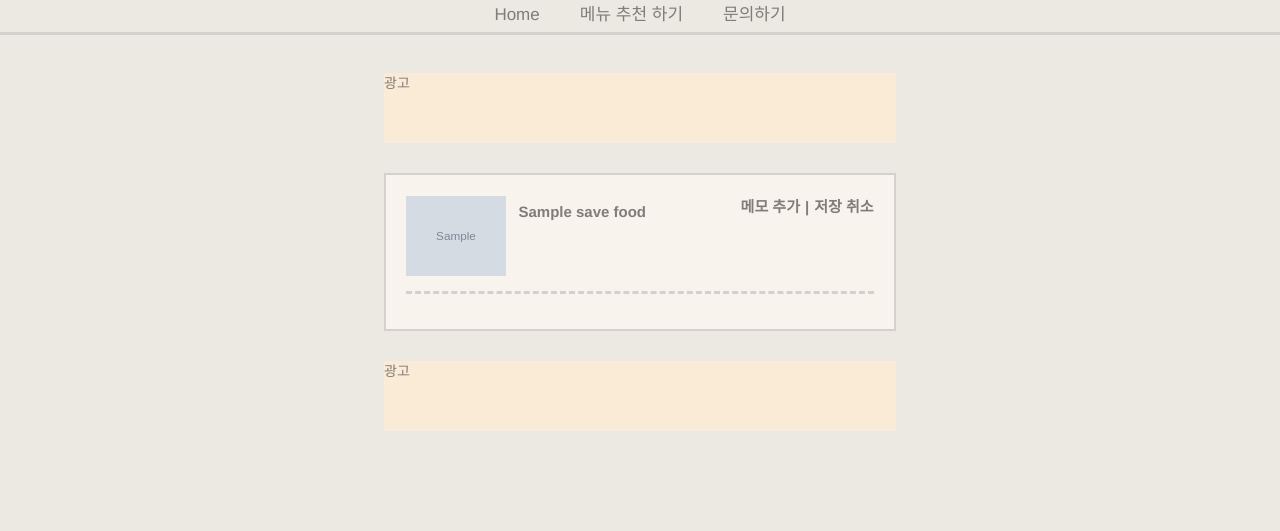
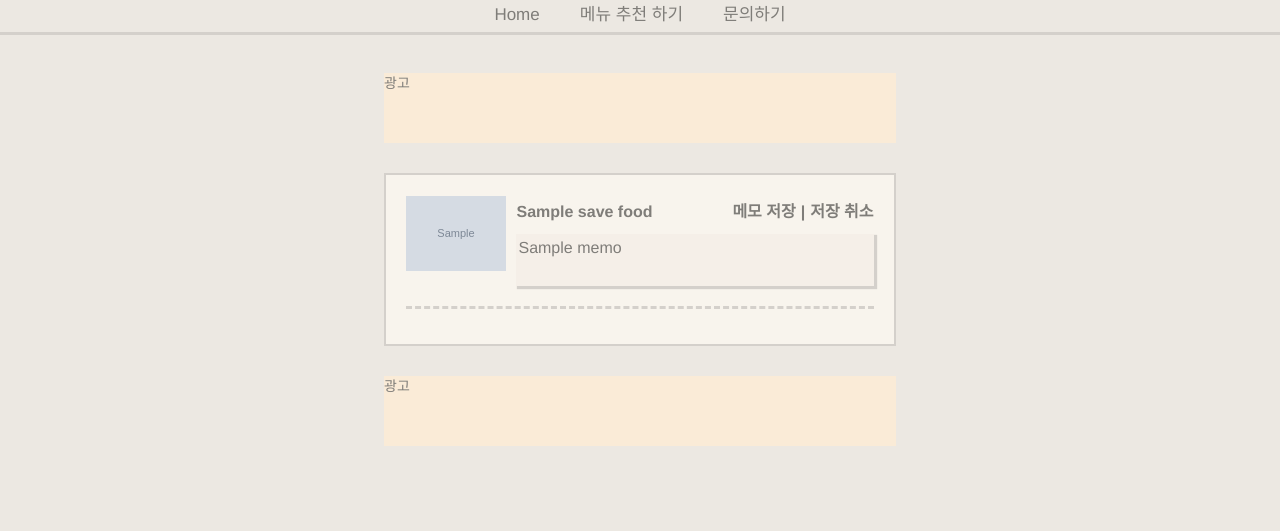
Before and after one commit to jong-seoung/oneului_bab, a Django app: template oneului_bab/templates/content/savelist.html in a window 1280 px wide. Shown: the part 90-621 px from the top of the page. Run offline with Django 4.2, Linux system fonts and the light colour scheme; the template is opened without the code that fills it: most values are stand-ins (such as "Sample title", 1, 10 or a date in 2020); grey boxes marked "Sample" are stand-in pictures; some libraries are stand-ins or nearby versions.

Commit message:
저장 목록 메모기능 추가

```diff
--- a/oneului_bab/content/models.py
+++ b/oneului_bab/content/models.py
@@ -37,3 +37,8 @@ class Save(models.Model):
     food_id = models.IntegerField(default=0)
     email = models.EmailField(default='')
     is_save = models.BooleanField(default=True)
+
+class Save_memo(models.Model):
+    food_id = models.ForeignKey(FoodList, on_delete=models.CASCADE, related_name='memo_set')
+    email = models.EmailField(default='')
+    memo = models.CharField(default='',max_length=255)
--- a/oneului_bab/static/css/question.css
+++ b/oneului_bab/static/css/question.css
@@ -25,7 +25,6 @@
     background-color: #f5efe8;
     box-shadow: 2px 2px 1px 1px #D4D0CB;
     margin: 5px 0px;
-    width: 100%;
     resize: none;
     min-height: 32px;
     width: 100%;
--- a/oneului_bab/static/css/savelist.css
+++ b/oneului_bab/static/css/savelist.css
@@ -15,6 +15,12 @@
     padding: 0px;
 }
 
+li{
+    padding: 0px 0px 15px 0px ;
+    margin-bottom: 15px;
+    border-bottom: 3px  dashed #D4D0CB;
+}
+
 .savelist{
     padding: 4%;
 }
@@ -23,49 +29,51 @@
     padding: 0px;
 }
 
-.photo_info{
-    width: 100px;
-    height: 80px;
-}
-
 .menu_info{
     display: flex;
     flex-direction: row;
 }
 
-.savelist li{
+.photo_info{
+    width: 100px;
+    height: 100%;
+    margin-right: 10px;
+}
+
+.menu_info_textbox{
+    width: calc(100% - 110px);
+
+}
+
+.menu_info_top{
     display: flex;
     flex-direction: row;
     justify-content: space-between;
-    padding: 0px 0px 15px 0px ;
-    margin-bottom: 15px;
-    border-bottom: 3px  dashed #D4D0CB;
-}
-
-.menu_info_detail{
-    display: flex;
-    flex-direction: column;
-    padding: 5px;
-    margin-left: 7px;
-}
-
-.save{
-    font-size: 15px;
+    font-size: 16px;
     font-weight: 600;
-}
-
-.menu_info_detail p{
-    font-size: 15px;
-    font-weight: 600;
-}
-
-.save_txt{
-    font-size: 15px;
-    font-weight: 600;
-    margin-right: 5px;
+    margin-top: 5px;
 }
 
 .save_text_list{
     display: flex;
     flex-direction: row;
 }
+
+.menu_info_bottom{
+    width: 100%;
+}
+
+.textarea{
+    background-color: #f5efe8;
+    box-shadow: 2px 2px 1px 1px #D4D0CB;
+    width: 100%;
+    resize: none;
+    border: none;
+    outline: none;
+    font-size: 16px;
+    line-height: 24px;
+}
+
+.save_txt{
+    margin-right: 5px;
+}
--- a/oneului_bab/static/js/save.js
+++ b/oneului_bab/static/js/save.js
@@ -1,3 +1,27 @@
+$(".save_txt").click(function(event){
+    let food_id = event.target.attributes.getNamedItem('food_id').value;
+    let memo_text = document.getElementById('textarea_'+food_id).value;
+    $.ajax({
+        url: "",
+        data: {
+            food_id : food_id,
+            memo_text : memo_text,
+        },
+        method: "POST",
+
+        success: function (response){
+            console.log("성공");
+            location.reload();
+        },
+        error: function (request, status, error){
+            console.log("에러");
+        },
+        complete: function (){
+            console.log("완료");
+        }
+    });
+});
+
 $(document).ready(function() {
     $(".save").click(function(event){
         let food_id = event.target.attributes.getNamedItem('food_id').value;
--- a/oneului_bab/templates/content/savelist.html
+++ b/oneului_bab/templates/content/savelist.html
@@ -22,15 +22,17 @@
                 <li>
                     <div class="menu_info">
                         <img class="photo_info" src="/media/{{ save_food_list.image }}" alt="">
+                        <div class="menu_info_textbox">
+                            <div class="menu_info_top">
                                 <div class="menu_info_detail">
                                     <p>
                                         {{ save_food_list.name }}
                                     </p>
                                 </div>
-                    </div>
+                                <div>
                                     <div class="save_text_list">
-                        <div class="save_txt">
-                            메모 추가
+                                        <div class="save_txt" food_id="{{save_food_list.id}}" id="memo_text_{{save_food_list.id}}">
+                                            메모 저장
                                         </div>
                                         <div class="save_txt">
                                             |
@@ -38,6 +40,15 @@
                                         <span id="save_{{save_food_list.id}}" food_id="{{save_food_list.id}}" class="save">
                                             저장 취소
                                         </span>
+                                    </div>
+                                </div>
+                            </div>
+                            <div class="menu_info_bottom">
+                                {% for memo in save_food_list.memo_set.all %}
+                                <textarea class="textarea" id="textarea_{{save_food_list.id}}" name="content" rows="2">{{ memo.memo }}</textarea>
+                                {% endfor %}
+                            </div>
+                        </div>
                     </div>
                 </li>
             {% endfor %}
```
Also changed, not shown: oneului_bab/content/views.py (+42 -19 lines), oneului_bab/content/migrations/0001_initial.py, oneului_bab/user/migrations/0001_initial.py. Lines whose indentation alone changed are shown as unchanged.
